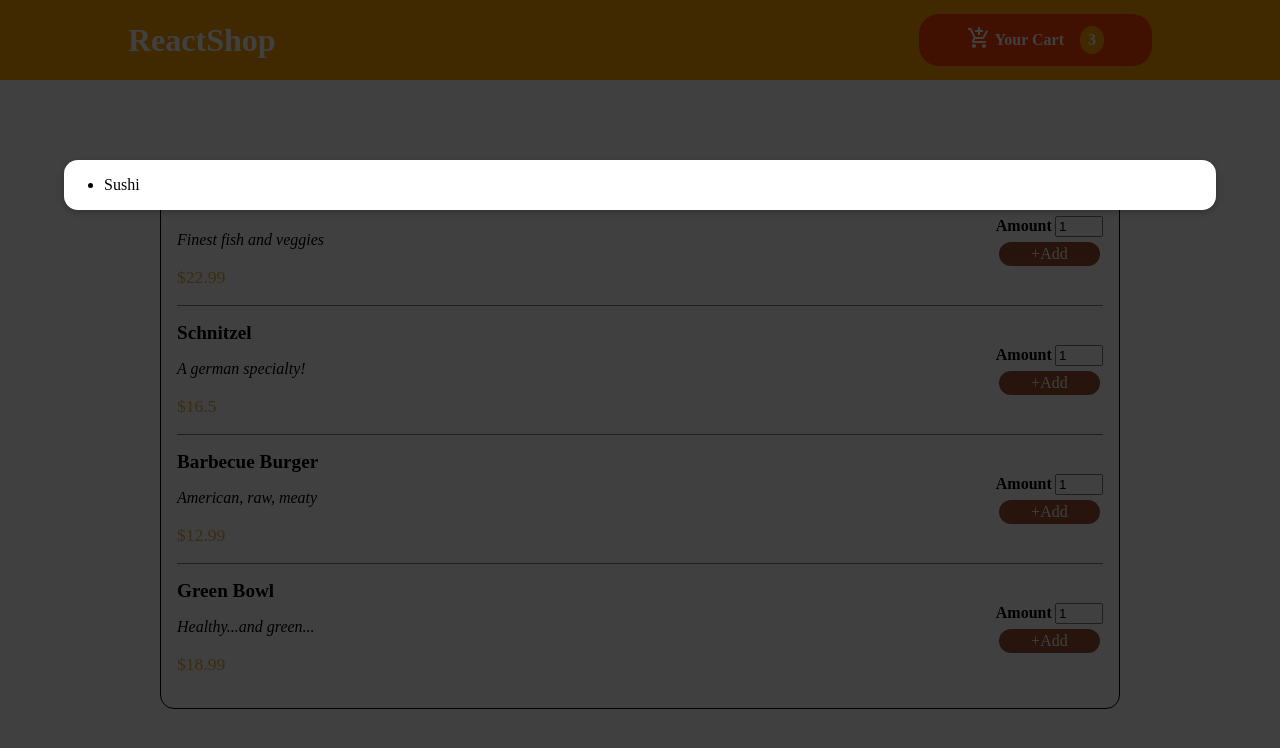
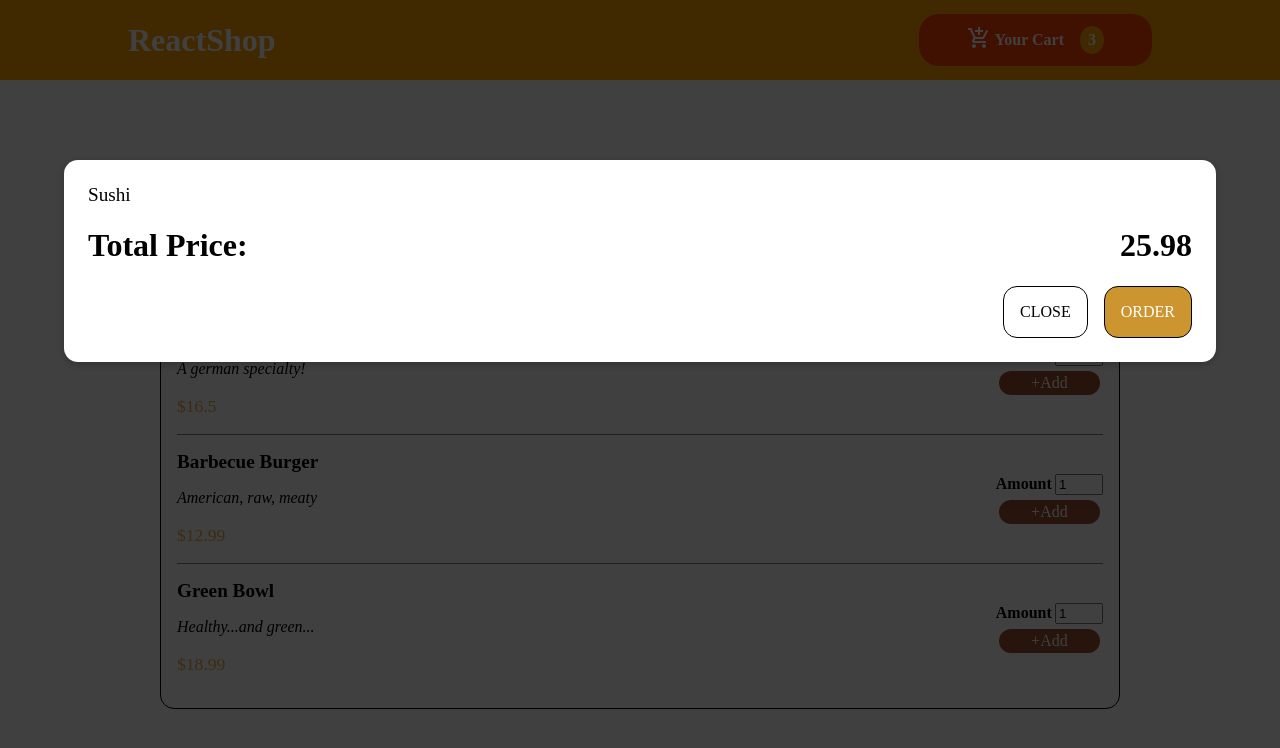
Before and after one commit to dobidugi/react-shop, a React (Create React App) app: page / in a window 1280 px wide. Shown: the top 748 px of the page. Built offline with nearby package versions, Linux system fonts and the light colour scheme.

Commit message:
dummy 데이터를 이용한 장바구니 ui 완성

```diff
--- a/src/components/Cart/Cart.jsx
+++ b/src/components/Cart/Cart.jsx
@@ -2,16 +2,25 @@ import React from "react";
 import classes from "./Cart.module.css";
 import Modal from "../UI/Modal";
 function Cart() {
-    const DUMMY_CARTLIST = (
-        <ul className={classes["cart-items"]}>
-            {[{ id: "c1", name: "Sushi", amount: 2, price: 12.99 }].map((item) => (
-                <li key={item.id}>{item.name}</li>
-            ))}
-        </ul>
-    );
+    const DUMY_CARTLIST = [
+        { id: "c1", name: "Sushi", amount: 2, price: 12.99 }
+    ];
+    let price = 0;
+    DUMY_CARTLIST.forEach(item => price += (item.amount * item.price));
+    const newCartList = DUMY_CARTLIST.map(item => <li className={classes["cart-item"]} key={item.id}>{item.name}</li>);
     return (
-        <Modal>
-            {DUMMY_CARTLIST}
+        <Modal className={classes["modal__inner"]}>
+            <ul className={classes["cart-list"]}>
+                {newCartList}
+            </ul>
+            <div className={classes["total-price"]}>
+                <h1>Total Price: </h1>
+                <h1>{price}</h1>
+            </div>
+            <div className={classes.button}>
+                <button>CLOSE</button>
+                <button>ORDER</button>
+            </div>
         </Modal>
     );
 }
--- a/src/components/Cart/Cart.module.css
+++ b/src/components/Cart/Cart.module.css
@@ -0,0 +1,43 @@
+.modal__inner {
+    padding: 1.5rem;
+
+}
+
+.modal__inner button {
+    border: 1px solid black;
+    border-radius: 14px;
+    padding: 1rem;
+    margin-right: 1rem;
+    color: white;
+}
+
+.modal__inner button:nth-child(1) {
+    color: black;
+}
+
+.modal__inner button:nth-child(2) {
+    background-color: rgb(204, 149, 48);
+    margin: 0;
+}
+
+.total-price {
+    display: flex;
+    flex-direction: row;
+    justify-content: space-between;
+}
+
+.cart-list {
+    list-style: none;
+    padding: 0;
+    margin: 0;
+}
+
+.cart-item {
+    font-size: 1.2rem;
+}
+
+
+.button {
+    display: flex;
+    justify-content: flex-end;
+}
--- a/src/components/UI/Modal.jsx
+++ b/src/components/UI/Modal.jsx
@@ -8,7 +8,7 @@ const Backdrop = () => {
 
 const ModalOverlay = (props) => {
     return (
-        <div className={classes.modal}>
+        <div className={`${classes.modal} ${props.className}`}>
             <div className={classes.content}>{props.children}</div>
         </div>
     );
@@ -20,7 +20,10 @@ function Modal(props) {
     return (
         <React.Fragment>
             {ReactDOM.createPortal(<Backdrop />, portalElement)}
-            {ReactDOM.createPortal(<ModalOverlay>{props.children}</ModalOverlay>, portalElement)}
+            {ReactDOM.createPortal(
+                <ModalOverlay className={props.className}>{props.children}</ModalOverlay>,
+                portalElement
+            )}
         </React.Fragment>
     );
 }
```
